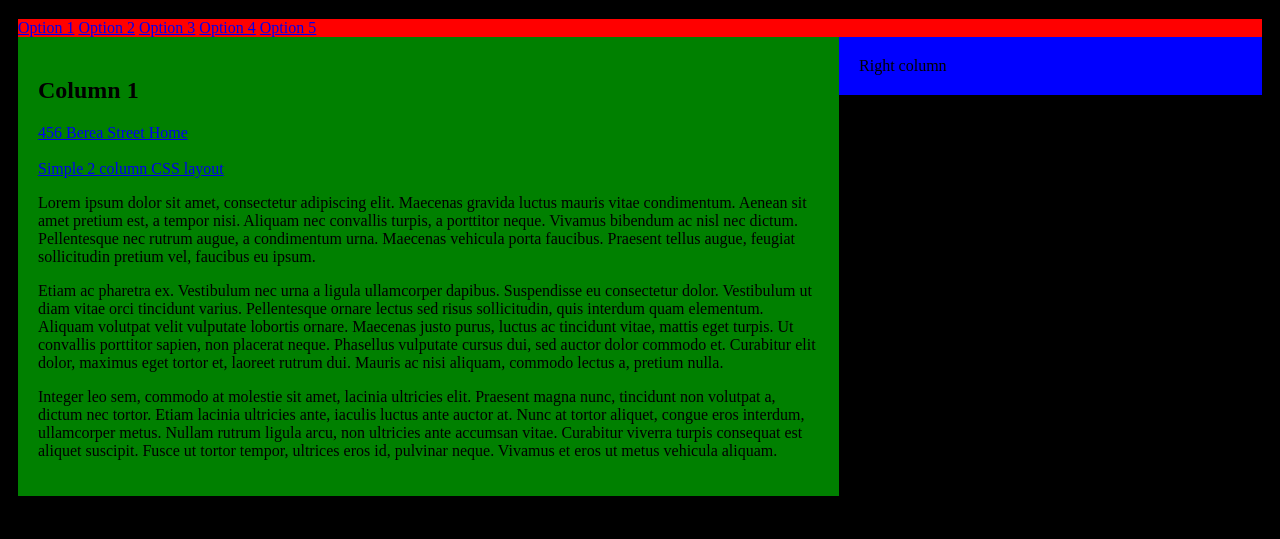
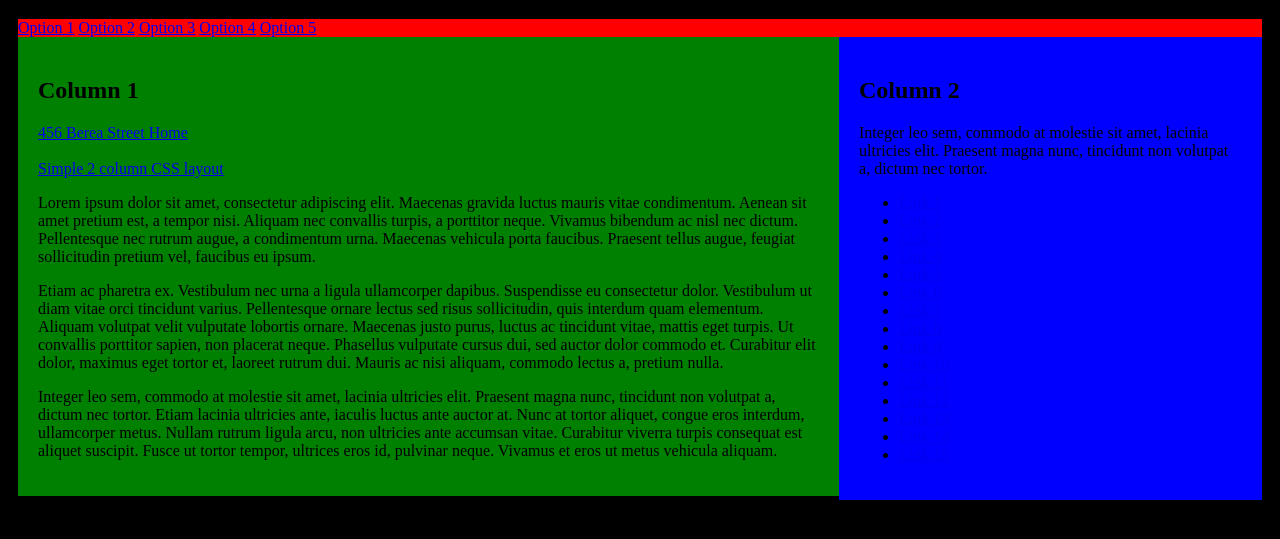
Before and after one commit to hartnelld/layout-project, a plain HTML site: page index.html in a window 1280 px wide. Shown: the part 61-600 px from the top of the page. Drawn offline with Linux system fonts and the light colour scheme.

Commit message:
add content to column 2.

```diff
--- a/index.html
+++ b/index.html
@@ -27,7 +27,27 @@
 
 <p>Integer leo sem, commodo at molestie sit amet, lacinia ultricies elit. Praesent magna nunc, tincidunt non volutpat a, dictum nec tortor. Etiam lacinia ultricies ante, iaculis luctus ante auctor at. Nunc at tortor aliquet, congue eros interdum, ullamcorper metus. Nullam rutrum ligula arcu, non ultricies ante accumsan vitae. Curabitur viverra turpis consequat est aliquet suscipit. Fusce ut tortor tempor, ultrices eros id, pulvinar neque. Vivamus et eros ut metus vehicula aliquam.</p>
       </div>
-			<div class="right">Right column</div>
+      <div class="right">
+        <h2>Column 2</h2>
+        <p>Integer leo sem, commodo at molestie sit amet, lacinia ultricies elit. Praesent magna nunc, tincidunt non volutpat a, dictum nec tortor.</p>
+        <ul>
+          <li><a href="https://google.com/">Link 1</a></li>
+          <li><a href="https://google.com/">Link 2</a></li>
+          <li><a href="https://google.com/">Link 3</a></li>
+          <li><a href="https://google.com/">Link 4</a></li>
+          <li><a href="https://google.com/">Link 5</a></li>
+          <li><a href="https://google.com/">Link 6</a></li>
+          <li><a href="https://google.com/">Link 7</a></li>
+          <li><a href="https://google.com/">Link 8</a></li>
+          <li><a href="https://google.com/">Link 9</a></li>
+          <li><a href="https://google.com/">Link 10</a></li>
+          <li><a href="https://google.com/">Link 11</a></li>
+          <li><a href="https://google.com/">Link 12</a></li>
+          <li><a href="https://google.com/">Link 13</a></li>
+          <li><a href="https://google.com/">Link 14</a></li>
+          <li><a href="https://google.com/">Link 15</a></li>
+        </ul>
+      </div>
     </div>
   </body>
 </html>
```
Lines whose indentation alone changed are shown as unchanged.
